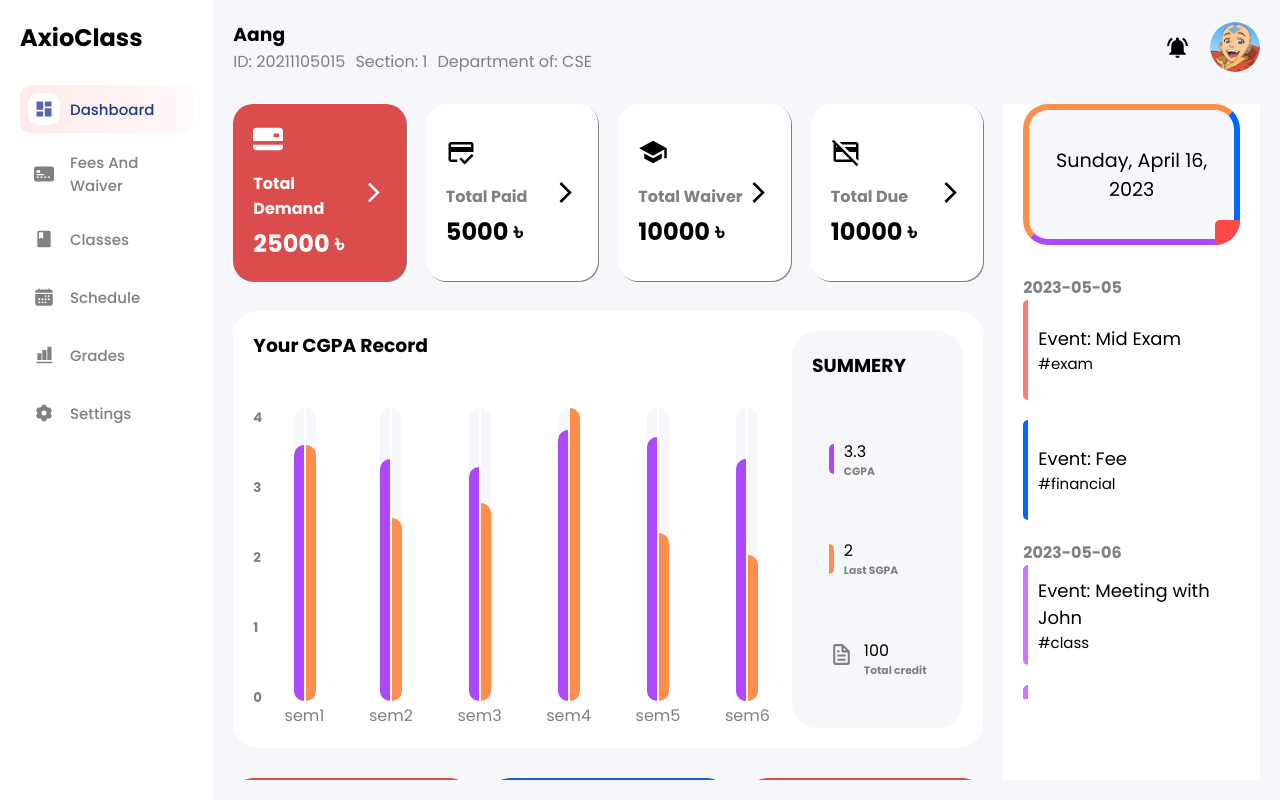
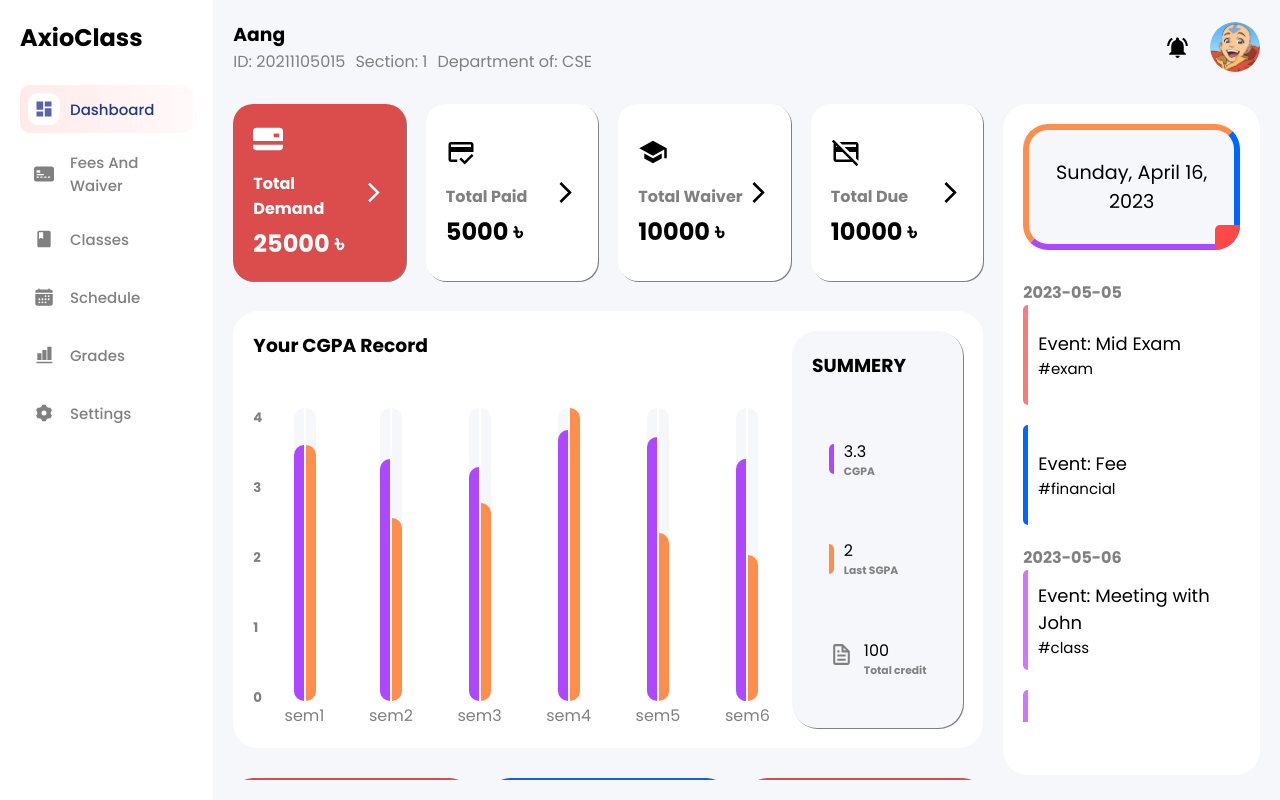
Before and after one commit to dev-faisal-ahmed/AxioClass-fr, a React (Vite) app: page / in a window 1280 px wide. Built offline with nearby package versions, Linux system fonts and the light colour scheme.

Commit message:
dash board css fixed

```diff
--- a/src/components/component_page/home_page/cgpa/colorMarking/ColorMarking.jsx
+++ b/src/components/component_page/home_page/cgpa/colorMarking/ColorMarking.jsx
@@ -4,7 +4,7 @@ import calorMarking from "./colorMarking.css";
 
 export const ColorMarking = ({ item }) => {
   return (
-    <div className="color__body">
+    <div className="shadow-1 color__body">
       <div className="color__black--text uppercase">
         <h3>summery</h3>
       </div>
--- a/src/components/component_page/home_page/toDos/ToDos.jsx
+++ b/src/components/component_page/home_page/toDos/ToDos.jsx
@@ -29,9 +29,9 @@ export const ToDos = () => {
     setEvents(fakeData);
   },[])
   return (
-    <div className='toDos__body h-full'>
+    <div className='toDos__body h-full mt-30'>
       <div className='toDos__calender--before'>
-      <div className='toDos__today flex text-center mt-30'>
+      <div className='toDos__today flex text-center'>
       {today}
       </div>
       </div>
--- a/src/components/component_page/home_page/toDos/todos.css
+++ b/src/components/component_page/home_page/toDos/todos.css
@@ -1,6 +1,8 @@
 .toDos__body{
   background-color: #fff;
-  padding: 0 20px 0 20px ;
+  padding: 20px;
+  border-radius: 25px;
+  height: 95%;
 }
 .toDos__today{
   height: 100%;
@@ -32,7 +34,7 @@
   border-radius: 5px 0 25px 0;
 }
 .toDos__events{
-  height: 60%;
+  height: 70%;
   overflow-y: auto;
 }
 .toDos__color{
```
